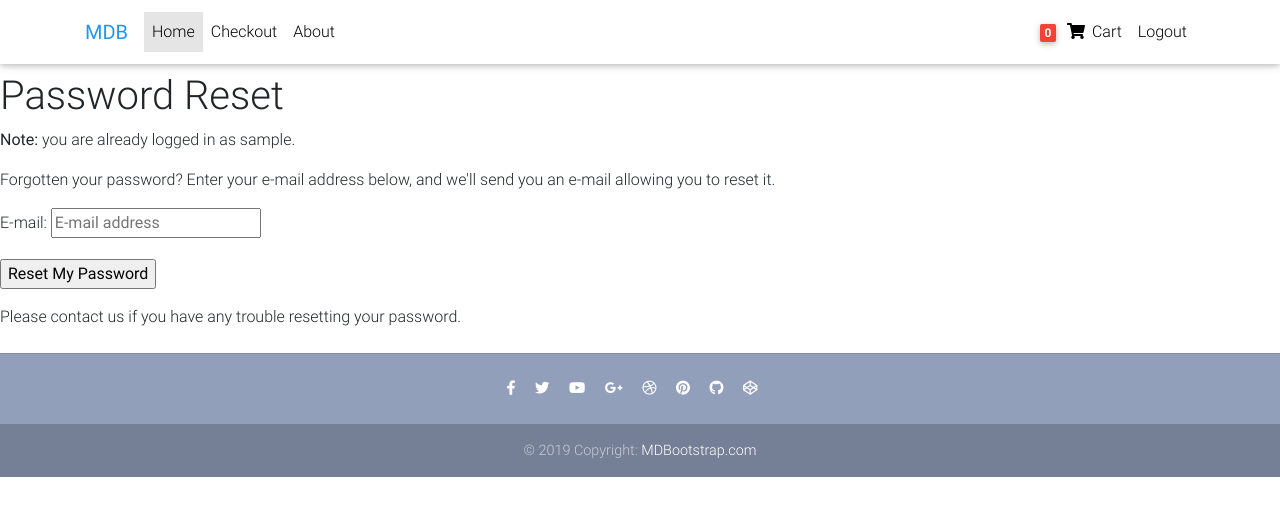
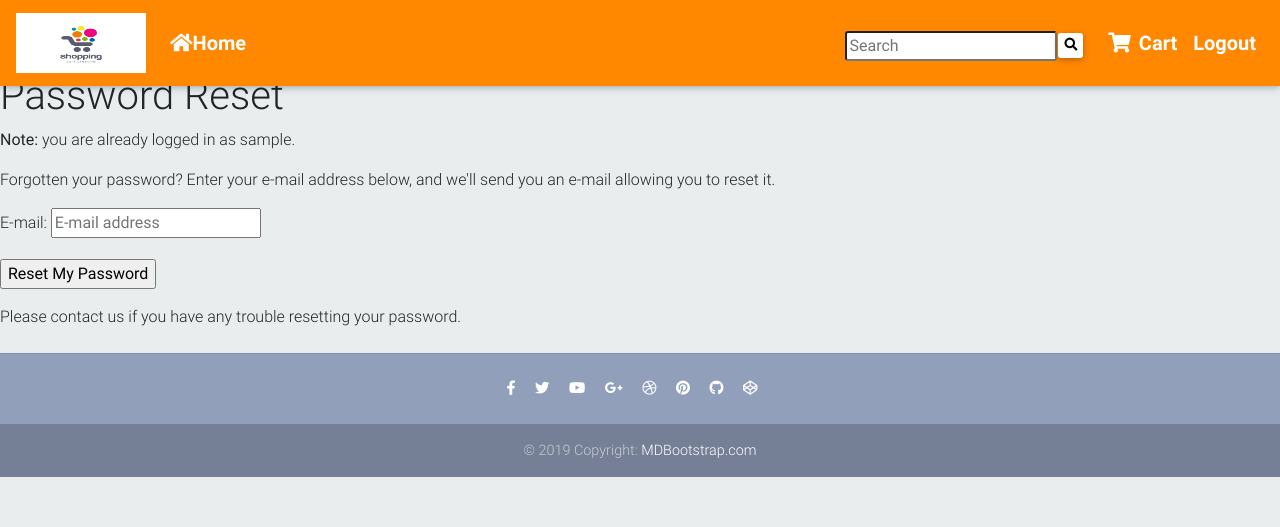
Before and after one commit to wagolemusa/mutumba-ecommerce, a Django app: page /accounts/password/reset/ in a window 1280 px wide. Shown: the top 527 px of the page. Run offline with Django 3.2, Linux system fonts and the light colour scheme; the visitor is signed in with stand-in values (Sample User, id 1); data that the repository does not hold is empty; some libraries are stand-ins or nearby versions.

Commit message:
Warked on navbar

```diff
--- a/shops/views.py
+++ b/shops/views.py
@@ -123,7 +123,7 @@ def about(request):
 
 class HomeView(ListView):
 	model = Item
-	paginate_by = 8
+	paginate_by = 4
 	template_name = "home.html"
 
 class Mpesa(View):
--- /dev/null
+++ b/static/css/stylecomm.css
@@ -0,0 +1,184 @@
+body{
+    background: #EAEDED;
+}
+
+
+ #custom-search-form {
+        margin:0;
+        margin-top: 5px;
+        padding: 0;
+    }
+
+    #custom-search-form .search-query {
+        padding-right: 3px;
+        padding-right: 4px \9;
+        padding-left: 3px;
+        padding-left: 4px \9;
+        /* IE7-8 doesn't have border-radius, so don't indent the padding */
+
+        margin-bottom: 0;
+        -webkit-border-radius: 3px;
+        -moz-border-radius: 3px;
+        border-radius: 3px;
+    }
+
+    #custom-search-form button {
+        border: 0;
+        background: none;
+        padding: 6px;
+        margin-top: -2px;
+        position: relative;
+        left: -8px;
+        margin-bottom: 0;
+        -webkit-border-radius: 3px;
+        -moz-border-radius: 3px;
+        border-radius: 3px;
+        color: #000;
+        background-color: #ffffff;
+    }
+
+ .custom-navbar{
+    background-color: #FF8800;
+    color: #fff;
+}
+
+@media (min-width: 768px) {
+
+/*Remove it if you use image*/
+.logo label
+{
+  color: green;
+  font-family: bold;
+  font-style: italic;
+}
+
+/*Contact me*/
+.contact
+{
+  padding-top: 60px;
+}
+
+
+/******** Categories****************/
+.carousel {
+	/*margin: 50px auto;*/
+	/*padding: 0 70px;*/
+}
+.carousel .item {
+	min-height: 330px;
+    text-align: center;
+	overflow: hidden;
+}
+.carousel .item .img-box {
+	height: 160px;
+	width: 100%;
+	position: relative;
+}
+.carousel .item img {
+	max-width: 100%;
+	max-height: 100%;
+	display: inline-block;
+	position: absolute;
+	bottom: 0;
+	margin: 0 auto;
+	left: 0;
+	right: 0;
+}
+.carousel .item h4 {
+	font-size: 18px;
+	margin: 10px 0;
+}
+.carousel .item .btn {
+	color: #333;
+    border-radius: 0;
+    font-size: 11px;
+    text-transform: uppercase;
+    font-weight: bold;
+    background: none;
+    border: 1px solid #ccc;
+    padding: 5px 10px;
+    margin-top: 5px;
+    line-height: 16px;
+}
+.carousel .item .btn:hover, .carousel .item .btn:focus {
+	color: #fff;
+	background: #000;
+	border-color: #000;
+	box-shadow: none;
+}
+.carousel .item .btn i {
+	font-size: 14px;
+    font-weight: bold;
+    margin-left: 5px;
+}
+.carousel .thumb-wrapper {
+	text-align: center;
+}
+.carousel .thumb-content {
+	padding: 15px;
+}
+.carousel .carousel-control {
+	height: 100px;
+    width: 40px;
+    background: none;
+    margin: auto 0;
+    background: rgba(0, 0, 0, 0.2);
+}
+.carousel .carousel-control i {
+    font-size: 30px;
+    position: absolute;
+    top: 50%;
+    display: inline-block;
+    margin: -16px 0 0 0;
+    z-index: 5;
+    left: 0;
+    right: 0;
+    color: rgba(0, 0, 0, 0.8);
+    text-shadow: none;
+    font-weight: bold;
+}
+.carousel .item-price {
+	font-size: 13px;
+	padding: 2px 0;
+}
+.carousel .item-price strike {
+	color: #999;
+	margin-right: 5px;
+}
+.carousel .item-price span {
+	color: #86bd57;
+	font-size: 110%;
+}
+.carousel .carousel-control.left i {
+	margin-left: -3px;
+}
+.carousel .carousel-control.left i {
+	margin-right: -3px;
+}
+.carousel .carousel-indicators {
+	bottom: -50px;
+}
+.carousel-indicators li, .carousel-indicators li.active {
+	width: 10px;
+	height: 10px;
+	margin: 4px;
+	border-radius: 50%;
+	border-color: transparent;
+}
+.carousel-indicators li {
+	background: rgba(0, 0, 0, 0.2);
+}
+.carousel-indicators li.active {
+	background: rgba(0, 0, 0, 0.6);
+}
+.star-rating li {
+	padding: 0;
+}
+.star-rating i {
+	font-size: 14px;
+	color: #ffc000;
+}
+/********Card*************/
+.image img{
+    height: 200px;
+}
--- a/templates/base.html
+++ b/templates/base.html
@@ -14,6 +14,8 @@
   <link rel="stylesheet" type="text/css" href='{% static "css/mdb.min.css" %}' />
   <!-- Your custom styles (optional) -->
   <link  rel="stylesheet" type="text/css" href='{% static "css/style.min.css" %}' />
+
+  <link rel="stylesheet" href="{% static 'css/stylecomm.css' %}"/>
   <style type="text/css">
     html,
     body,
@@ -45,7 +47,7 @@
   </style>
 </head>
 
-{% include "navbar.html" %}
+{% include "nav.html" %}
 
 <div class="mt-5 pt-4">{% if messages %}
     {% for message in messages %}
@@ -117,6 +119,10 @@
 
   <!-- SCRIPTS -->
   <!-- JQuery -->
+  <script src="https://ajax.googleapis.com/ajax/libs/jquery/3.4.1/jquery.min.js"></script>
+
+  <script src="https://maxcdn.bootstrapcdn.com/bootstrap/4.4.1/js/bootstrap.min.js"></script>
+
   <script type="text/javascript" src="js/jquery-3.4.1.min.js"></script>
   <!-- Bootstrap tooltips -->
   <script type="text/javascript" src="js/popper.min.js"></script>
@@ -126,6 +132,7 @@
   <script type="text/javascript" src="js/mdb.min.js"></script>
   <!-- Initializations -->
   <script type="text/javascript">
+
     // Animations initialization
     new WOW().init();
 
--- /dev/null
+++ b/templates/nav.html
@@ -0,0 +1,56 @@
+
+ <div> <!-- Padding Youc can remove or addjust accourding to the shadow of the navbar -->
+<nav class="navbar navbar-expand-lg custom-navbar navbar-light fixed-top" id="main_navbar">
+        <a class="navbar-brand logo" href="#">
+    <img src="../static/logo.jpg" alt="logo" style="width:130px; height: 60px;">
+    </a>
+<button class="navbar-toggler" type="button" data-toggle="collapse" data-target="#navbarSupportedContent"
+    aria-controls="navbarSupportedContent" aria-expanded="false" aria-label="Toggle navigation">
+    <span class="navbar-toggler-icon"></span>
+        </button>
+    <div class="collapse navbar-collapse" id="navbarSupportedContent">
+    <ul class="navbar-nav mr-auto">
+    <li class="nav-item">
+        <a class="nav-link" href="#" style="color: #fff; font-size: 20px; font-weight: bold;"><i class="fa fa-home"> </i>Home</a>
+    </li>
+    </ul>
+    <div class="form-inline my-2 my-lg-0">
+   <form id="custom-search-form" class="form-search form-horizontal pull-right">
+    <div class="input-append span12">
+    <input type="text" class="search-query" placeholder="Search">
+        <button type="submit" class="btn"><i class="fas fa-search"></i></button>
+            </div>
+    </form>
+    </div>
+  <ul class="navbar-nav nav-flex-icons">
+          {% if request.user.is_authenticated %}
+          <li class="nav-item">
+            <a href="{% url 'shops:order-summary' %}" class="nav-link waves-effect" style="color: #fff; font-size: 20px; font-weight: bold;">
+              <i class="fas fa-shopping-cart"></i>
+              <span class="clearfix d-none d-sm-inline-block"> Cart </span>
+            </a>
+          </li>
+
+          <li class="nav-item">
+            <a class="nav-link waves-effect" href="{% url 'account_logout' %}" style="color: #fff; font-size: 20px; font-weight: bold;">
+              <span class="clearfix d-none d-sm-inline-block"> Logout </span>
+            </a>
+          </li>
+
+          {% else %}
+
+        <li class="nav-item">
+            <a class="nav-link waves-effect" href="{% url 'account_login' %}" style="color: #fff; font-size: 20px; font-weight: bold;">
+              <span class="clearfix d-none d-sm-inline-block"> Login </span>
+            </a>
+          </li>
+        <li class="nav-item">
+            <a class="nav-link waves-effect" href="{% url 'account_signup' %}" style="color: #fff; font-size: 20px; font-weight: bold;">
+              <span class="clearfix d-none d-sm-inline-block"> Signup </span>
+            </a>
+        </li>
+          {% endif %}
+        </ul>
+</div>
+ </nav>
+</div>
```
Also changed, not shown: templates/home.html (+19 -99 lines), static/bag.jpeg (added), static/bag2.jpg (added), static/dx1.jpg (added), static/logo.jpg (added), static/tx.jpg (added), static/x1a.jpg (added), static/xzf.jpg (added).
